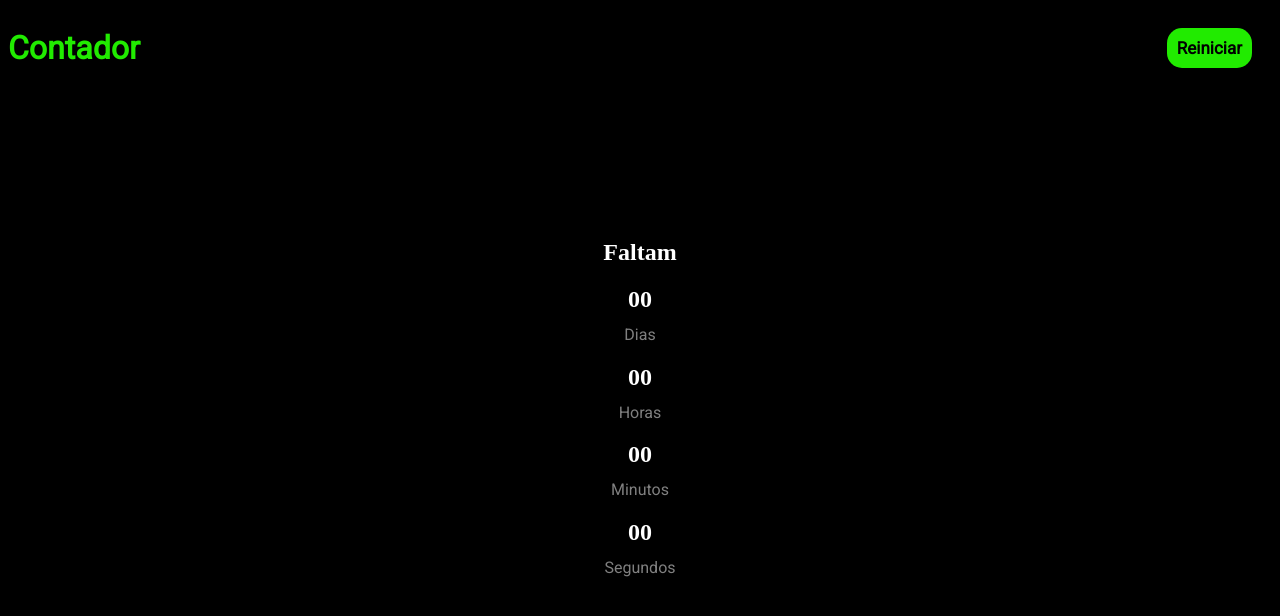
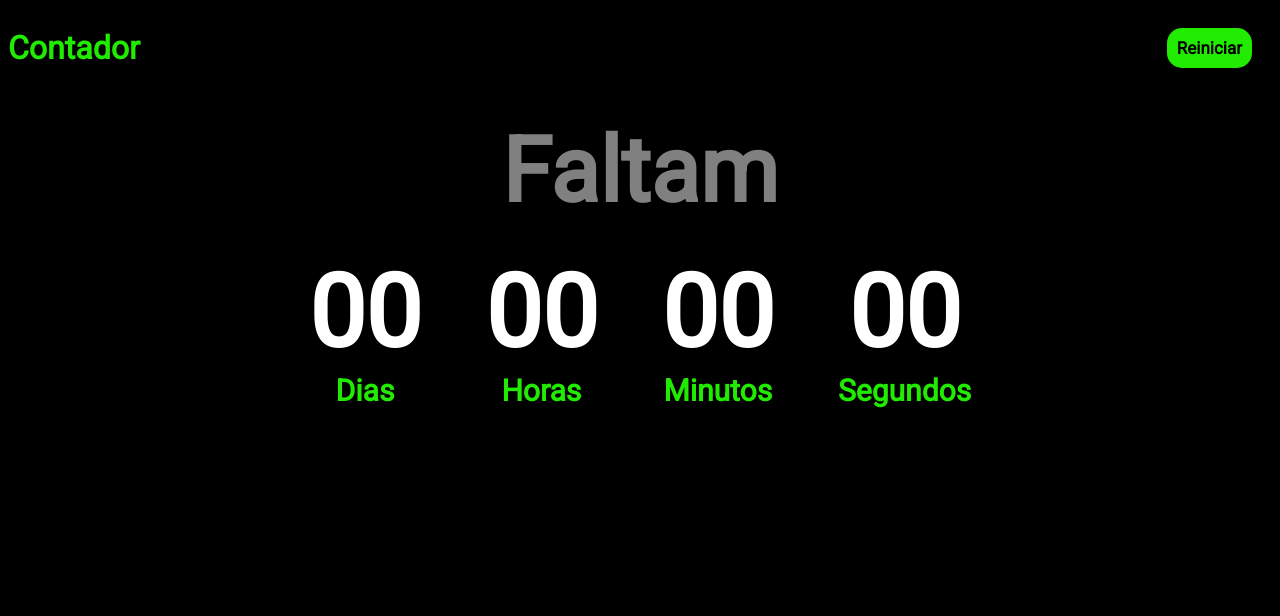
Before and after one commit to This-Thiago-Thomas/HTML-CSS-JS-Challenges, a plain HTML site: page DevChallenge/ContadorExercise/contador.html in a window 1280 px wide. Drawn offline with Linux system fonts and the light colour scheme.

Commit message:
Finish Some CSS and Exercise Done! :)

```diff
--- a/DevChallenge/ContadorExercise/contador.html
+++ b/DevChallenge/ContadorExercise/contador.html
@@ -12,22 +12,22 @@
         <h1>Contador</h1>
         <button id="restart" class="submit submit-contador">Reiniciar</button>
     </div>
-    <div id="main">
+    <div id="time-counter">
         <h2>Faltam</h2>
         <div>
-            <h2 id="dias">00</h2>
+            <h3 id="dias">00</h3>
             <p>Dias</p>
         </div>
         <div>
-            <h2 id="horas">00</h2>
+            <h3 id="horas">00</h3>
             <p>Horas</p>
         </div>
         <div>
-            <h2 id="minutos">00</h2>
+            <h3 id="minutos">00</h3>
             <p>Minutos</p>
         </div>
         <div>
-            <h2 id="segundos">00</h2>
+            <h3 id="segundos">00</h3>
             <p>Segundos</p>
         </div>
     </div>
--- a/DevChallenge/ContadorExercise/style.css
+++ b/DevChallenge/ContadorExercise/style.css
@@ -11,7 +11,7 @@ html {
     margin: 150px auto;
 }
 
-h1, p, #dateInput, .submit {
+h1, h2, h3, p, #dateInput, .submit {
     font-family: 'Roboto', sans-serif;
 }
 
@@ -35,6 +35,11 @@ p, #dateInput {
 
 #dateInput {
     background-color: #191A18;
+    outline: none;
+}
+
+#dateInput::-webkit-calendar-picker-indicator {
+    filter: invert(100%);
 }
 
 .submit {
@@ -66,3 +71,32 @@ p, #dateInput {
     height: 100px;
     font-size: 80px;
 }
+
+#time-counter {
+    margin-top: 30px;
+    text-align: center;
+}
+
+#time-counter h2 {
+    font-size: 90px;
+    color: gray;
+    margin: 0;
+    margin-bottom: 20px;
+}
+
+#time-counter div {
+    display: inline-block;
+    margin: 10px 30px;
+}
+
+#time-counter h3 {
+    font-size: 100px;
+    margin: 0;
+    margin-bottom: 10px;
+}
+
+#time-counter p {
+    font-size: 30px;
+    font-weight: 800;
+    color: #21EB00;
+}
```
